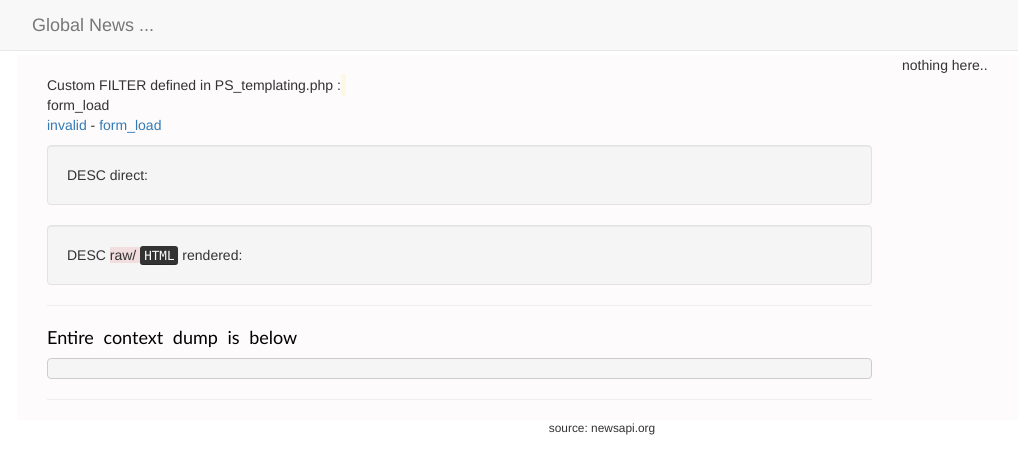
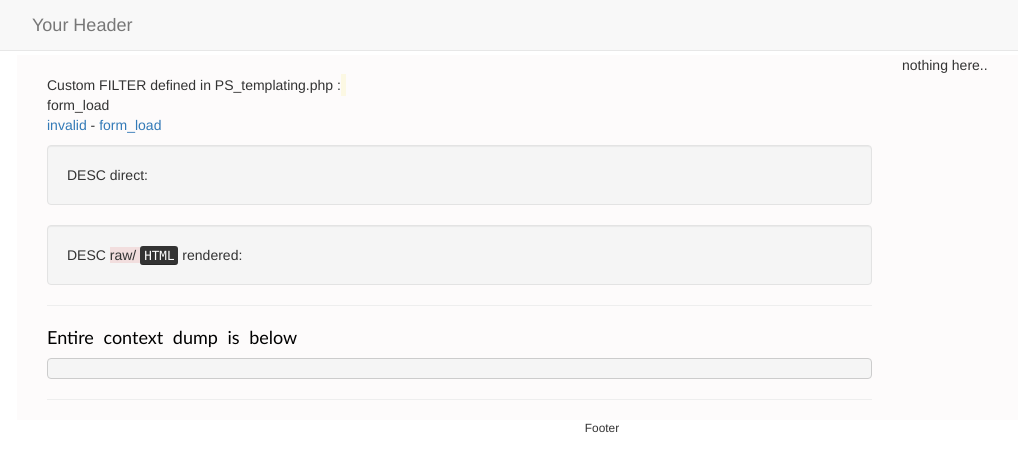
Before and after one commit to 0config/mini.intra, a PHP site: template PS_templates/main.html.twig in a window 1280 px wide. Shown: the top 474 px of the page, without its empty margins (38-1056 px from the left). Run offline with PHP 8.4, Linux system fonts and the light colour scheme; the template is opened without the code that fills it, so the values that code supplies are empty; some libraries are stand-ins or nearby versions.

Commit message:
Default header foother

```diff
--- a/PS_templates/include_views/_inc_footer.twig
+++ b/PS_templates/include_views/_inc_footer.twig
@@ -1 +1 @@
-<div id="footer" class="container text-center small" > source: newsapi.org  </div>
+<div id="footer" class="container text-center small" > Footer </div>
--- a/PS_templates/include_views/_inc_header.twig
+++ b/PS_templates/include_views/_inc_header.twig
@@ -2,7 +2,7 @@
     <div class="container">
         <div class="navbar-header">
             <a href="/" class="navbar-brand">
-                Global News ...
+               Your Header
             </a>
             <button class="navbar-toggle" type="button" data-toggle="collapse" data-target="#navbar-main" onclick="console.log('clicked');" id="mobile_menu_btn">
                 <span class="icon-bar"></span>
```
